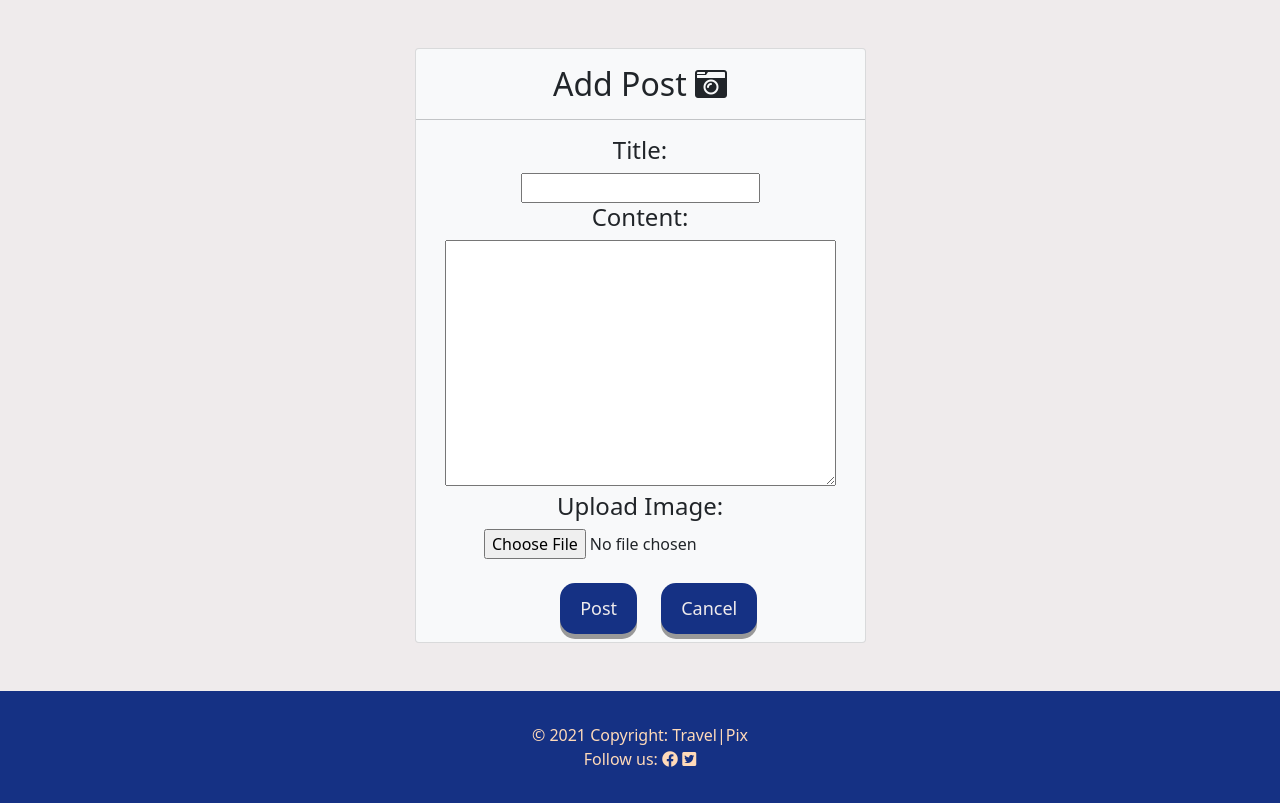
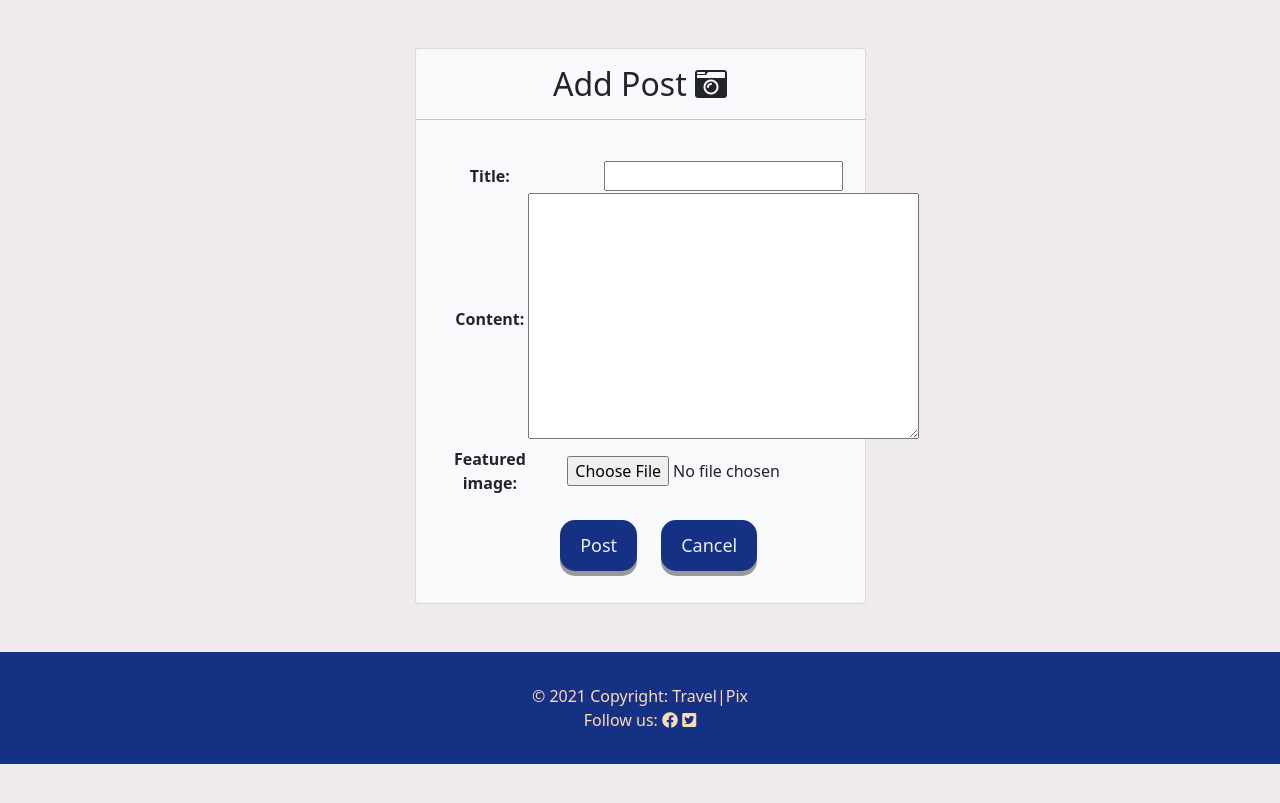
Before and after one commit to Code-Institute-Submissions/MaeveHughes-TravelPix_AprResub, a Django app: page /add_post/ in a window 1280 px wide. Shown: the part 82-885 px from the top of the page. After the commit the page ends 846 px from the top, so only its background shows below. Run offline with Django 3.2, Linux system fonts and the light colour scheme; the visitor is signed in with stand-in values (Sample User, id 1); some libraries are stand-ins or nearby versions.

Commit message:
Updating the add post form

```diff
--- a/photolog/views.py
+++ b/photolog/views.py
@@ -108,7 +108,7 @@ class AddPostView(CreateView):
     """Adds post"""
     model = Post
     template_name = 'add_post.html'
-    fields = '__all__'
+    fields = ('title', 'content', 'featured_image')
 
 
 # editing a post
--- a/templates/add_post.html
+++ b/templates/add_post.html
@@ -11,27 +11,18 @@
                 <div class="card-title text-center mt-3">
                     <h2> Add Post <i class="fas fa-camera-retro"></i> </h2>
                     <hr>
-                    <form method="Post">
+                    <form method="Post" enctype="multipart/form-data">
                         {% csrf_token %}
-                        <table class="offset-md-1">
-                            <div class="fieldWrapper">
-                                <h4>Title:</h4>
-                                {{ form.title }}
-                            </div>
-                            <div class="fieldWrapper">
-                                <h4>Content:</h4>
-                                {{ form.content }}
-                            </div>
-                            <div class="fieldWrapper">
-                                <h4>Upload Image:</h4>
-                                {{ form.featured_image }}
-                            </div>
-                            <br>
-                            <div class="offset-md-1">
-                                <input type="submit" value="Post" style="margin-right:20px" class="btn">
-                                <a href="{% url 'home' %}" class="btn btn-">Cancel</a>
-                            </div>
+                        <table class="offset-md-1"class="card-title text-center mt-3">
+                        {{ form.as_table }}
+                        <br>
                         </table>
+                        <br>
+                        <div class="offset-md-1">
+                            <button class="btn" style="margin-right:20px">Post</button>
+                            <a href="{% url 'home' %}" class="btn btn-">Cancel</a>
+                        </div>
+                        <br>
                     </form>
                 </div>
             </div>
```
